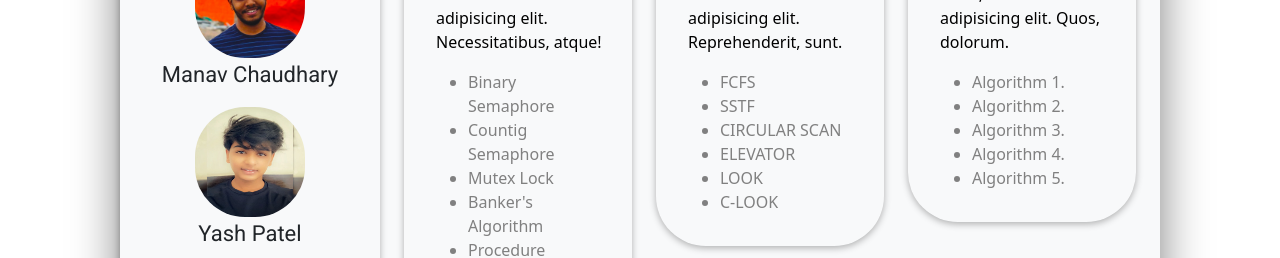
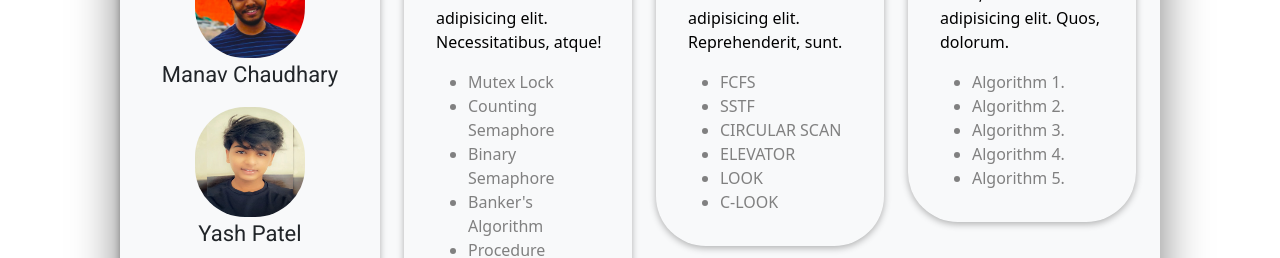
Before and after one commit to malay5/OS-Project-1, a plain HTML site: page index.html in a window 1280 px wide. Shown: the part 320-578 px from the top of the page. Drawn offline with nearby package versions, Linux system fonts and the light colour scheme.

Commit message:
algo order changed

```diff
--- a/index.html
+++ b/index.html
@@ -59,9 +59,9 @@
                                                 Necessitatibus, atque!</span>
                                         </div>
                                         <ul class="algo-list mx-3 mt-3">
+                                            <li>Mutex Lock</li>
+                                            <li>Counting Semaphore</li>
                                             <li>Binary Semaphore</li>
-                                            <li>Countig Semaphore</li>
-                                            <li>Mutex Lock</li>
                                             <li>Banker's Algorithm</li>
                                             <li>Procedure Consumer</li>
                                             <li>Dining Philosopher</li>
```
